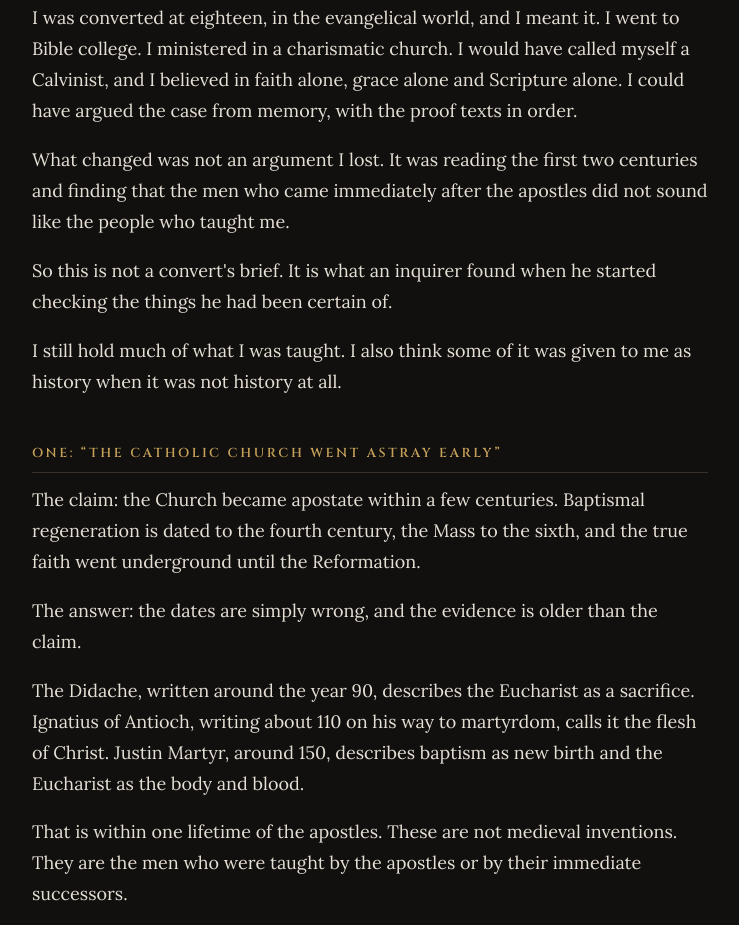
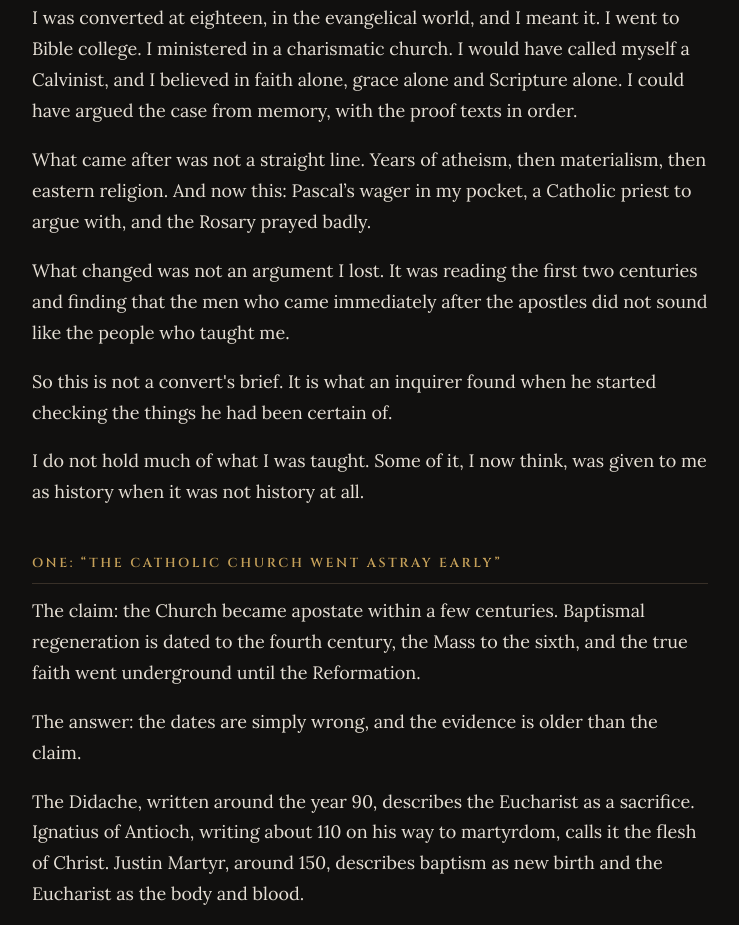
Before and after one commit to 3stepuk/Evangelical-Objections, a plain HTML site: page index.html in a window 1280 px wide. Shown: the part 817-1742 px from the top of the page, without its empty margins (270-1009 px from the left). Drawn offline with Linux system fonts and the light colour scheme.

Commit message:
Who is writing this: the road since — atheism, materialism, eastern religion, Pascal
Mark, 22 Nov: 'I don't still hold much of what I was taught.'

```diff
--- a/index.html
+++ b/index.html
@@ -46,9 +46,10 @@
   <h2>Who is writing this</h2>
   <p>I am not a Catholic. Not yet, and maybe not ever, because that is not a thing anyone can promise in advance.</p>
   <p>I was converted at eighteen, in the evangelical world, and I meant it. I went to Bible college. I ministered in a charismatic church. I would have called myself a Calvinist, and I believed in faith alone, grace alone and Scripture alone. I could have argued the case from memory, with the proof texts in order.</p>
+  <p>What came after was not a straight line. Years of atheism, then materialism, then eastern religion. And now this: Pascal&rsquo;s wager in my pocket, a Catholic priest to argue with, and the Rosary prayed badly.</p>
   <p>What changed was not an argument I lost. It was reading the first two centuries and finding that the men who came immediately after the apostles did not sound like the people who taught me.</p>
   <p>So this is not a convert&#x27;s brief. It is what an inquirer found when he started checking the things he had been certain of.</p>
-  <p>I still hold much of what I was taught. I also think some of it was given to me as history when it was not history at all.</p>
+  <p>I do not hold much of what I was taught. Some of it, I now think, was given to me as history when it was not history at all.</p>
   <h2>One: &ldquo;the Catholic Church went astray early&rdquo;</h2>
   <p>The claim: the Church became apostate within a few centuries. Baptismal regeneration is dated to the fourth century, the Mass to the sixth, and the true faith went underground until the Reformation.</p>
   <p>The answer: the dates are simply wrong, and the evidence is older than the claim.</p>
```
